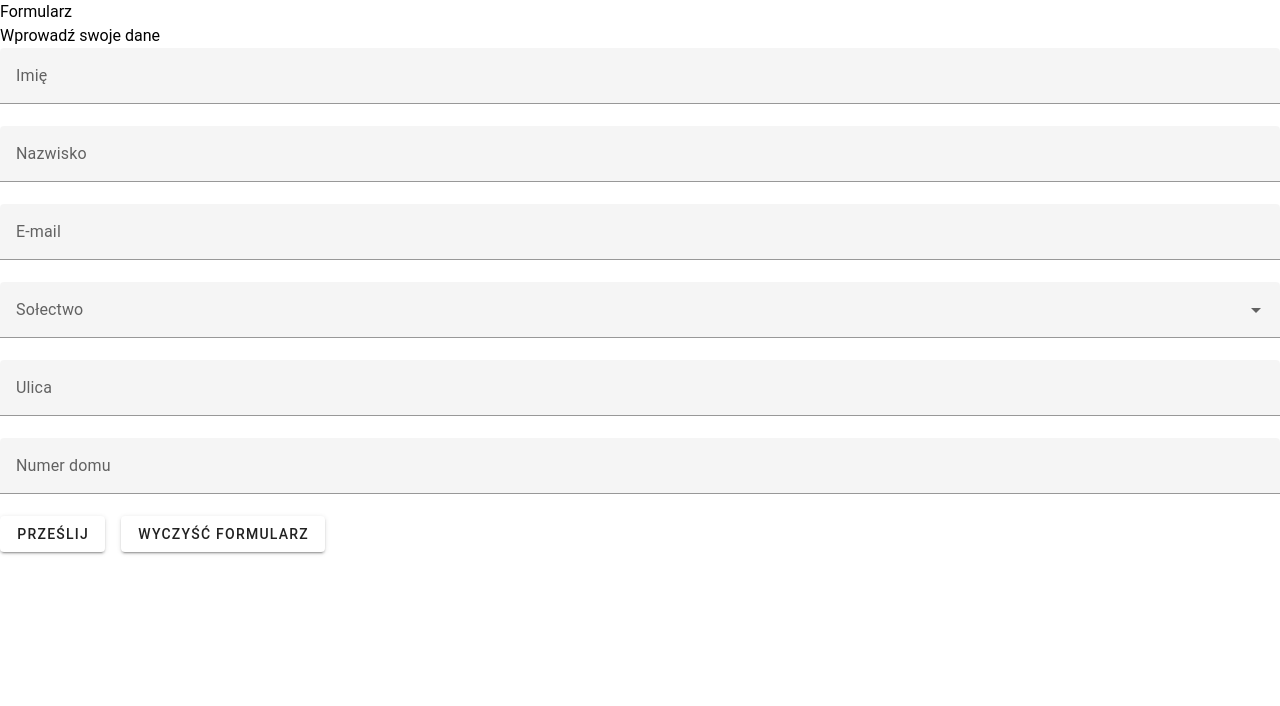
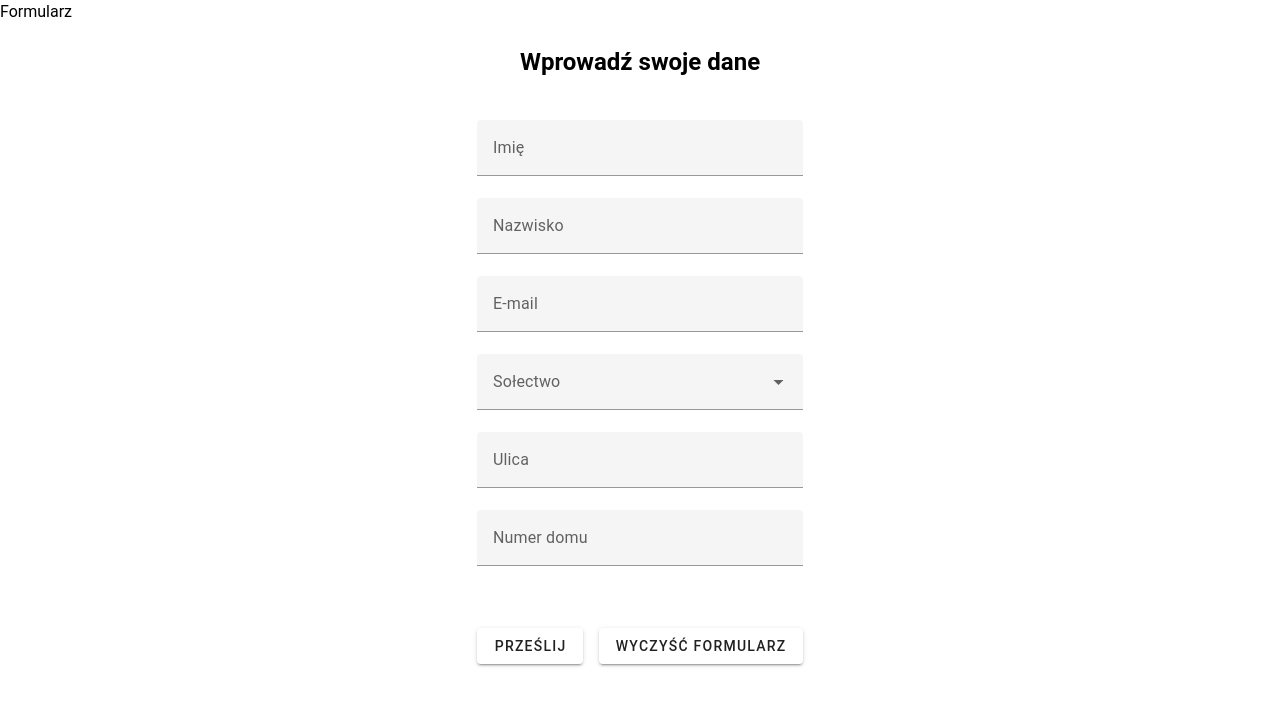
Before and after one commit to JakGin/formularz, a Vue app in the folder frontend/: page / in a window 1280 px wide. Shown: the top 706 px of the page. Built offline with nearby package versions, Linux system fonts and the light colour scheme.

Commit message:
Add styles

```diff
--- a/frontend/src/components/PersonalInfo.vue
+++ b/frontend/src/components/PersonalInfo.vue
@@ -1,6 +1,6 @@
 <template>
-    <div>
-        <div>
+    <div class="personal-info">
+        <div class="personal-info-title">
             Wprowadź swoje dane
         </div>
         <form @submit.prevent="HandleSubmit">
@@ -52,12 +52,13 @@
             />
 
             <v-btn
-            class="me-4"
+            class="me-4 personal-info-form-button"
             type="submit"
             text="Prześlij"
             />
 
             <v-btn
+            class="personal-info-form-button"
             @click="clearForm"
             text="Wyczyść formularz"
             />
@@ -119,4 +120,22 @@ const HandleSubmit = () => {
 }
 </script>
 
-<style scoped></style>
+<style scoped>
+.personal-info {
+    display: flex;
+    flex-direction: column;
+    align-items: center;
+    margin-top: 20px;
+    gap: 20px;
+}
+
+.personal-info-title {
+    font-size: 24px;
+    font-weight: bold;
+    margin-bottom: 20px;
+}
+
+.personal-info-form-button {
+    margin-top: 40px;
+}
+</style>
```
